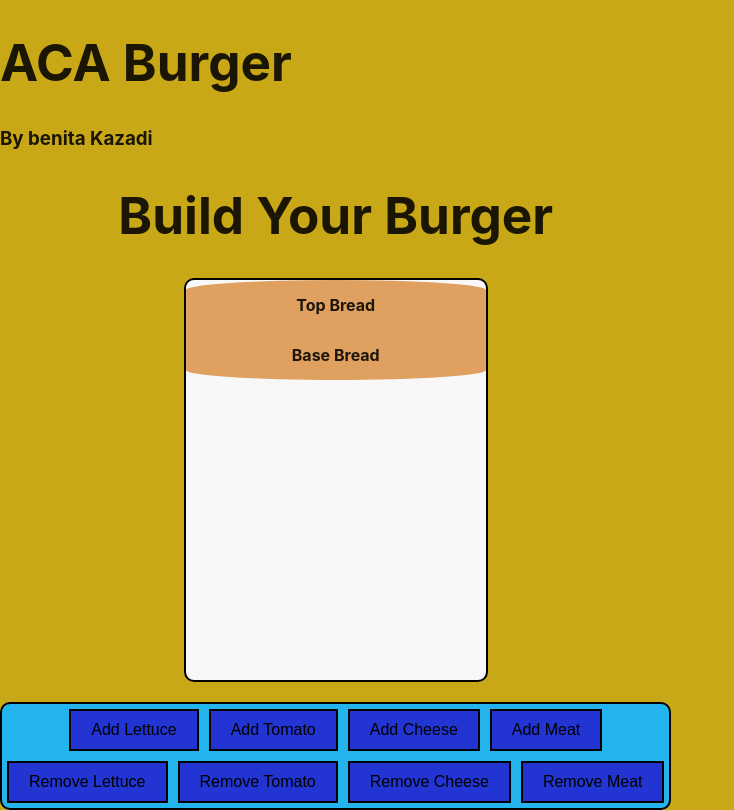
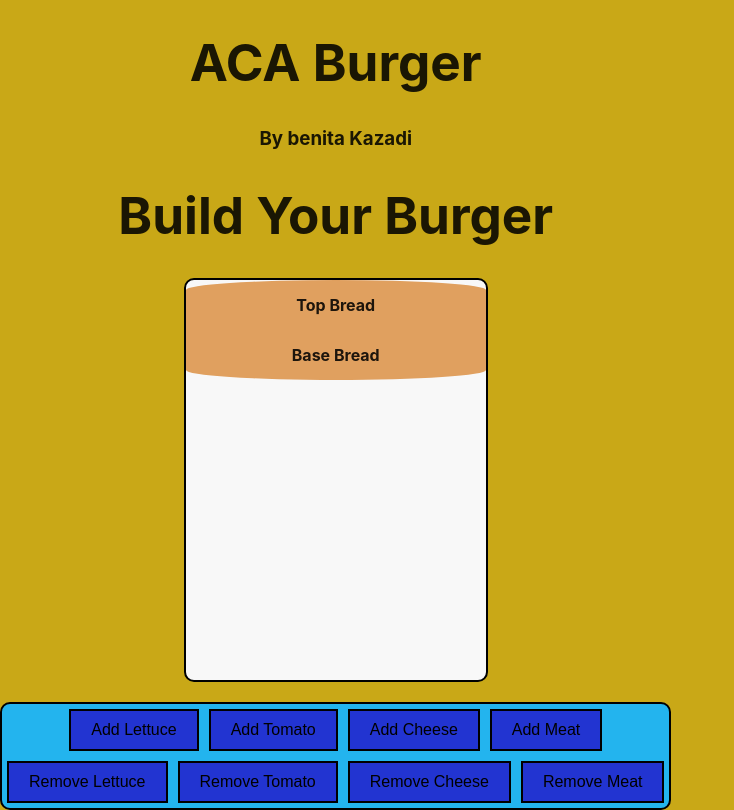
Before and after one commit to BKSoftwares21/ACA-react-burgers, a React (Vite) app: page / in a window 1280 px wide. Shown: the whole page, without its empty margins (0-734 px from the left). Built offline with nearby package versions, Linux system fonts and the light colour scheme.

Commit message:
added all the ingredients including bread

```diff
--- a/src/index.css
+++ b/src/index.css
@@ -4,9 +4,9 @@
   font-weight: 400;
 
   color-scheme: light dark;
-  color: rgba(0, 0, 0, 0.87);
+  color: #000000de;
   background-color: #c9a817;
-
+text-align: center;
 
 }
 
@@ -14,6 +14,7 @@ a {
   font-weight: 500;
   color: #646cff;
   text-decoration: inherit;
+
 }
 a:hover {
   color: #535bf2;
```
